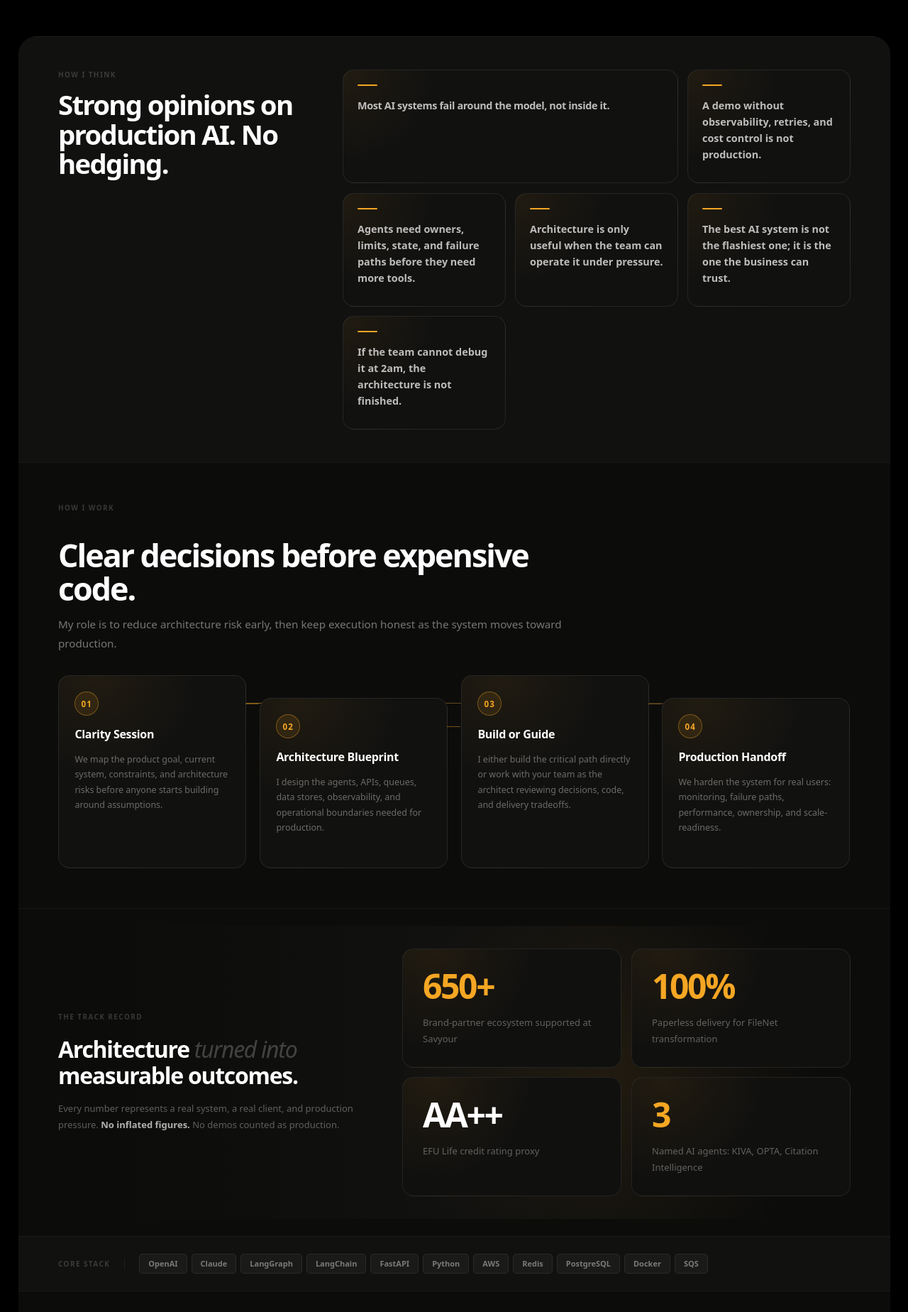
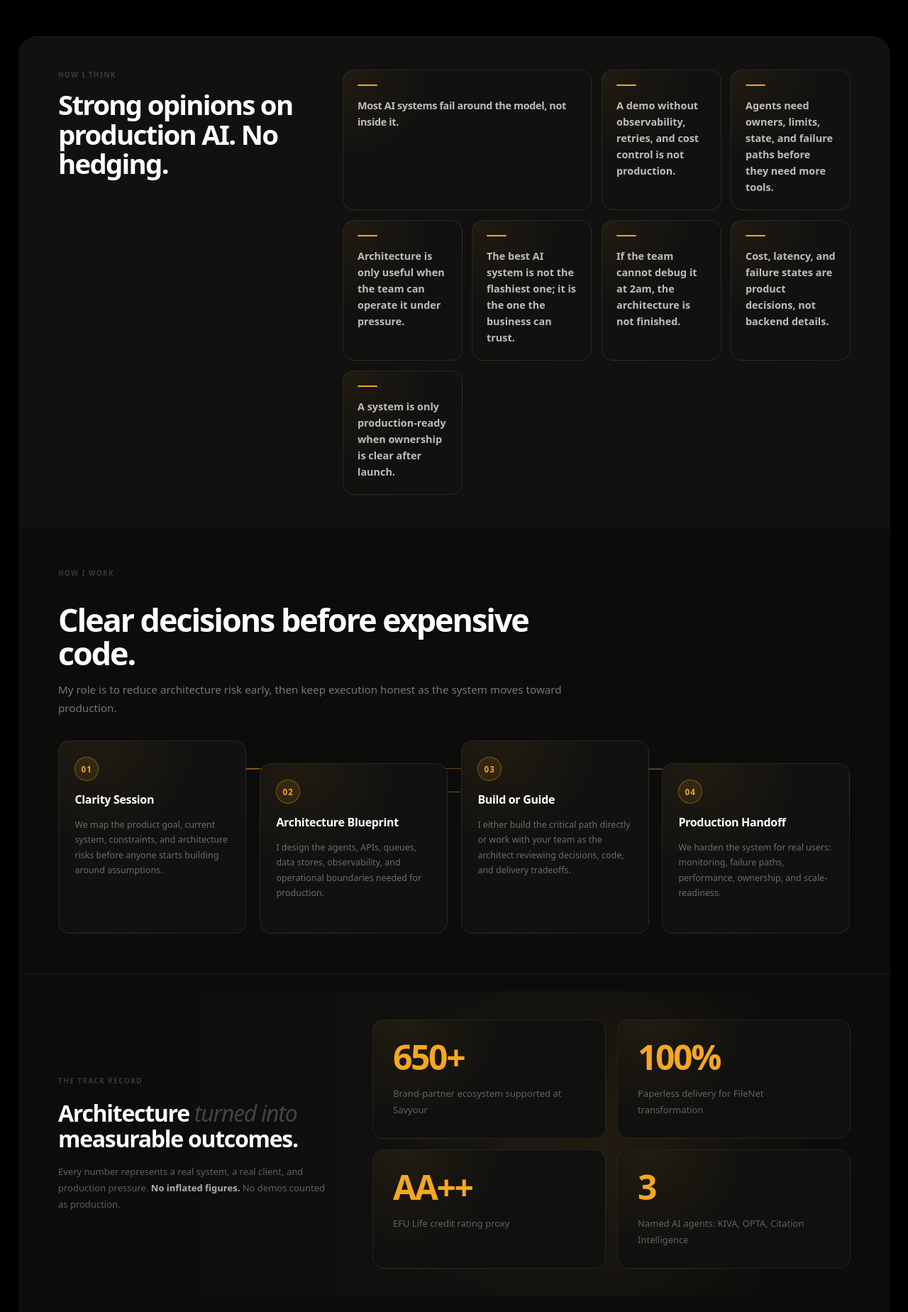
Before and after one commit to uzairkhatri/uzairkhatri, a Next.js app: page / in a window 1280 px wide. Shown: the part 3418-5266 px from the top of the page at 71% size. Built offline with nearby package versions, Linux system fonts and the light colour scheme.

Commit message:
Tighten scroll rhythm and section hierarchy

```diff
--- a/components/About.module.css
+++ b/components/About.module.css
@@ -505,7 +505,7 @@
 
 .principles div {
   display: grid;
-  grid-template-columns: repeat(3, minmax(0, 1fr));
+  grid-template-columns: repeat(4, minmax(0, 1fr));
   gap: 0.85rem;
   background: transparent;
 }
@@ -575,12 +575,12 @@
 
 .trackRecord {
   display: grid;
-  grid-template-columns: minmax(0, 0.8fr) minmax(0, 1.2fr);
+  grid-template-columns: minmax(0, 0.72fr) minmax(0, 1.28fr);
   gap: clamp(2rem, 5vw, 4rem);
   align-items: center;
   border-top: 1px solid rgba(255, 255, 255, 0.05);
   background: #0c0c0b;
-  padding: 56px 56px;
+  padding: clamp(3rem, 5vw, 4rem) 56px;
 }
 
 .trackRecord::before {
@@ -635,7 +635,7 @@
 .statGrid {
   display: grid;
   grid-template-columns: repeat(2, 1fr);
-  gap: 0.85rem;
+  gap: 0.95rem;
   background: transparent;
 }
 
@@ -650,7 +650,7 @@
 
 .stat strong {
   display: block;
-  color: #ffffff;
+  color: #f5a623;
   font-size: clamp(2.7rem, 5vw, 48px);
   font-weight: 850;
   letter-spacing: -0.05em;
@@ -663,7 +663,7 @@
 
 .stat p {
   margin: 6px 0 0;
-  color: rgba(255, 255, 255, 0.28);
+  color: rgba(255, 255, 255, 0.42);
   font-size: 11px;
   line-height: 1.4;
 }
--- a/components/About.tsx
+++ b/components/About.tsx
@@ -16,6 +16,8 @@ const principles = [
   "Architecture is only useful when the team can operate it under pressure.",
   "The best AI system is not the flashiest one; it is the one the business can trust.",
   "If the team cannot debug it at 2am, the architecture is not finished.",
+  "Cost, latency, and failure states are product decisions, not backend details.",
+  "A system is only production-ready when ownership is clear after launch.",
 ];
 
 const stats = [
--- a/components/ScrollReveal.tsx
+++ b/components/ScrollReveal.tsx
@@ -21,7 +21,7 @@ export default function ScrollReveal() {
           }
         });
       },
-      { threshold: 0.14, rootMargin: "0px 0px -8% 0px" },
+      { threshold: 0.04, rootMargin: "0px 0px 28% 0px" },
     );
 
     targets.forEach((target) => observer.observe(target));
--- a/components/Writing.module.css
+++ b/components/Writing.module.css
@@ -65,13 +65,17 @@
 }
 
 .featured {
+  grid-column: span 2;
   background:
     radial-gradient(circle at 92% 0%, rgba(245, 166, 35, 0.16), transparent 16rem),
+    linear-gradient(90deg, rgba(245, 166, 35, 0.08), transparent 55%),
     #111110;
+  border-color: rgba(245, 166, 35, 0.18);
 }
 
 .featured h3 {
-  font-size: clamp(1.85rem, 3vw, 2.7rem);
+  max-width: 16ch;
+  font-size: clamp(2rem, 3.6vw, 3.2rem);
 }
 
 .card span {
@@ -112,6 +116,10 @@
   .grid {
     grid-template-columns: 1fr;
   }
+
+  .featured {
+    grid-column: auto;
+  }
 }
 
 @media (max-width: 620px) {
```
